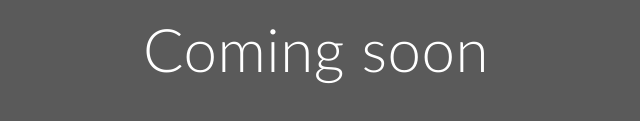
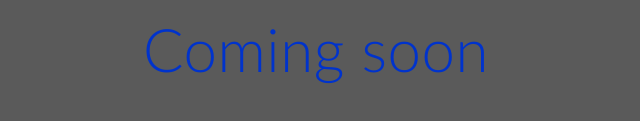
Before and after one commit to bitcoinocho/bitcoinocho.github.io, a plain HTML site: page index.html in a window 1280 px wide. Shown: the part 581-702 px from the top of the page, without its empty margins (324-964 px from the left). Drawn offline with Linux system fonts and the light colour scheme.

Commit message:
add link for where ocho is

```diff
--- a/index.html
+++ b/index.html
@@ -45,7 +45,7 @@ var monitorProducts = {"domain":"https:\/\/research.domaintools.com\/monitor\/do
                 <div class="col-md-8 col-md-offset-2">
                     <h1 class="brand-heading">Bitcoin Ocho</h1>
                     <img width="50%" src="ocho.png" /><br/><br/>
-                    <h1 class="brand-heading">Coming soon</h1>
+                    <h1 class="brand-heading"><a href=https://bitcointalk.org/index.php?topic=1712184.0>Coming soon</a></h1>
                 </div>
             </div>
         </div>
```
